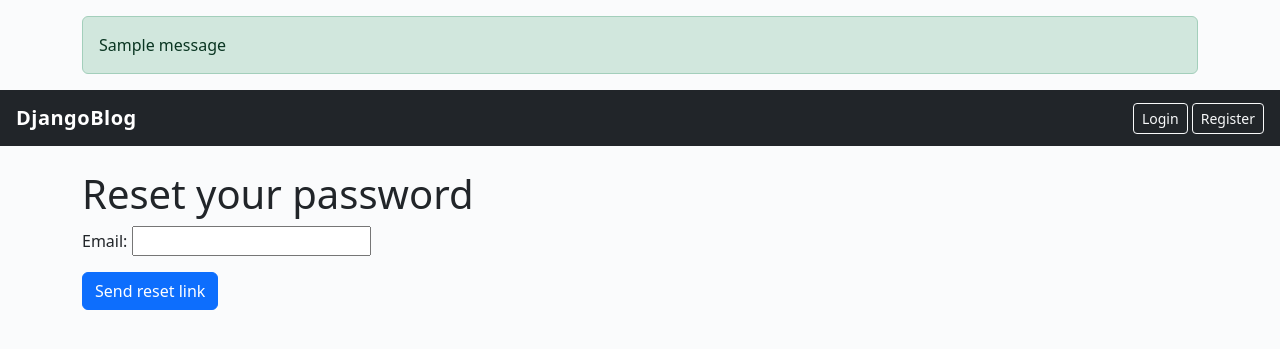
After one commit to delgernyamdeegii0416-art/djangoblog, a Django app: page /password-reset/ in a window 1280 px wide. The commit adds this page. Shown: the top 349 px of the page. Run offline with Django 5.2, Linux system fonts and the light colour scheme; tables that the repository leaves empty hold one stand-in row (values such as "Sample post"); one stand-in notice (Sample message) is shown.

Commit message:
Add custom 403 pages, flash masssages, password reset, and privacy fix

```diff
--- a/blog/templates/blog/base.html
+++ b/blog/templates/blog/base.html
@@ -8,6 +8,13 @@
     <link rel="stylesheet" href="{% static 'blog/css/style.css' %}">
 </head>
 <body>
+    {% if messages %}
+    <div class="container mt-3">
+        {% for message in messages %}
+            <div class="alert alert-{{ message.tags }}">{{ message }}</div>
+        {% endfor %}
+    </div>
+    {% endif %}
   <nav class="navbar navbar-dark bg-dark px-3">
     <a class="navbar-brand" href="{% url 'home' %}">DjangoBlog</a>
 
--- /dev/null
+++ b/blog/templates/blog/password_reset.html
@@ -0,0 +1,10 @@
+{% extends "blog/base.html" %}
+
+{% block content %}
+<h1>Reset your password</h1>
+<form method="post">
+    {% csrf_token %}
+    {{ form.as_p }}
+    <button type="submit" class="btn btn-primary">Send reset link</button>
+</form>
+{% endblock %}
--- /dev/null
+++ b/blog/templates/blog/password_reset_complete.html
@@ -0,0 +1,6 @@
+{% extends "blog/base.html" %}
+
+{% block content %}
+<h1>Password changed!</h1>
+<a href="{% url 'login' %}" class="btn btn-primary">Log in</a>
+{% endblock %}
--- /dev/null
+++ b/blog/templates/blog/password_reset_done.html
@@ -0,0 +1,6 @@
+{% extends "blog/base.html" %}
+
+{% block content %}
+<h1>Check your email</h1>
+<p>We've sent instructions to reset your password (check your terminal for the local test link).</p>
+{% endblock %}
--- a/config/settings.py
+++ b/config/settings.py
@@ -36,6 +36,7 @@ MEDIA_ROOT = BASE_DIR / "media"
 STATICFILES_DIRS = [BASE_DIR / "blog" / "templates" / "blog" / "static"]
 LOGIN_REDIRECT_URL = "home"
 LOGOUT_REDIRECT_URL = "home"
+EMAIL_BACKEND = "django.core.mail.backends.console.EmailBackend"
 
 
 # Application definition
@@ -139,3 +140,6 @@ STATIC_URL = 'static/'
 # https://docs.djangoproject.com/en/5.2/ref/settings/#default-auto-field
 
 DEFAULT_AUTO_FIELD = 'django.db.models.BigAutoField'
+
+from django.contrib.messages import constants as messages
+MESSAGE_TAGS = {messages.ERROR: "danger"}
--- a/config/urls.py
+++ b/config/urls.py
@@ -29,6 +29,14 @@ urlpatterns = [
     path("__debug__/", include(debug_toolbar.urls)),
     path("login/", auth_views.LoginView.as_view(template_name="blog/login.html"), name="login"),
     path("logout/", auth_views.LogoutView.as_view(next_page="home"), name="logout"),
+    path("password-reset/", auth_views.PasswordResetView.as_view(template_name="blog/password_reset.html"),
+         name="password_reset"),
+    path("password-reset/done/", auth_views.PasswordResetDoneView.as_view(template_name="blog/password_reset_done.html"),
+         name="password_reset_done"),
+    path("reset/<uidb64>/<token>/", auth_views.PasswordResetConfirmView.as_view(template_name="blog/password_reset_confirm.html"),
+         name="password_reset_confirm"),
+    path("reset/done/", auth_views.PasswordResetCompleteView.as_view(template_name="blog/password_reset_complete.html"),
+         name="password_reset_complete"),
 ]
 
 if settings.DEBUG:
```
Also changed, not shown: blog/templates/blog/password_reset_confirm.html (added, +10 -0 lines), blog/views.py (+16 -0 lines).
